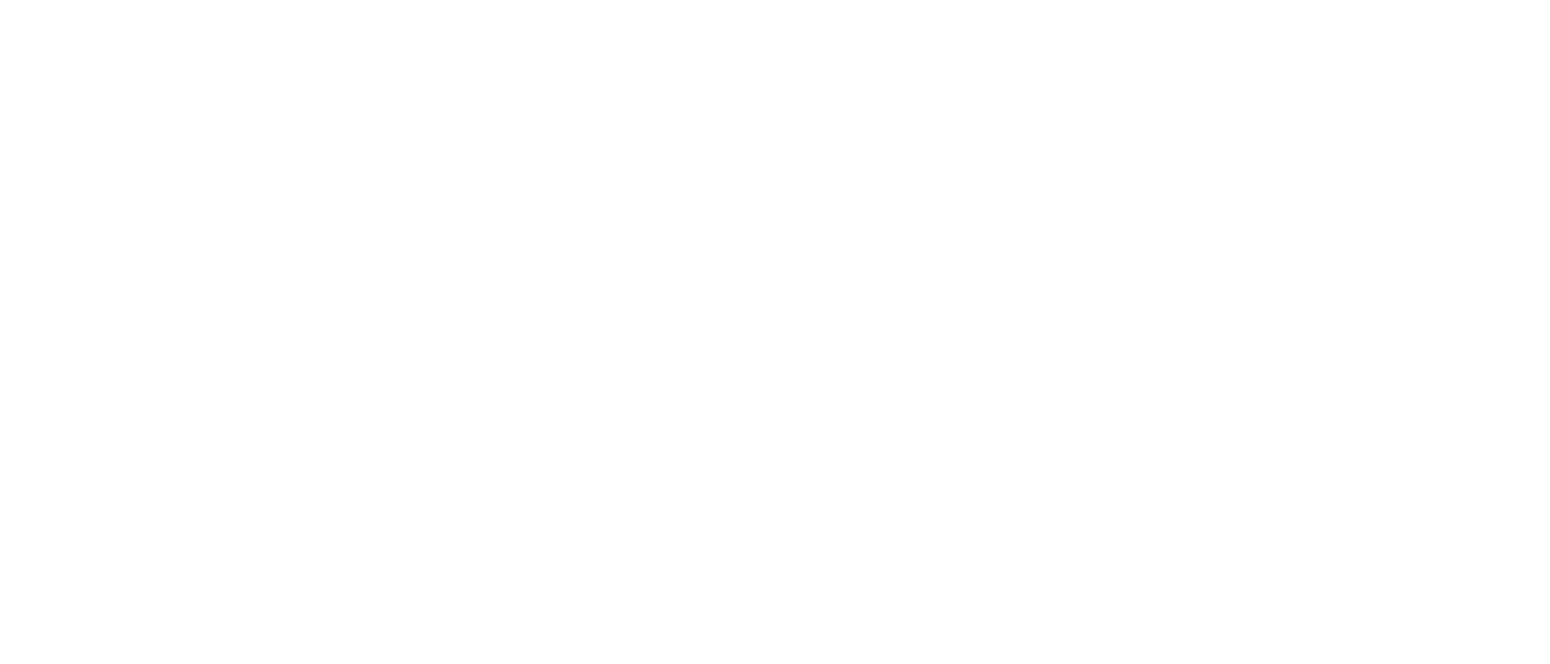
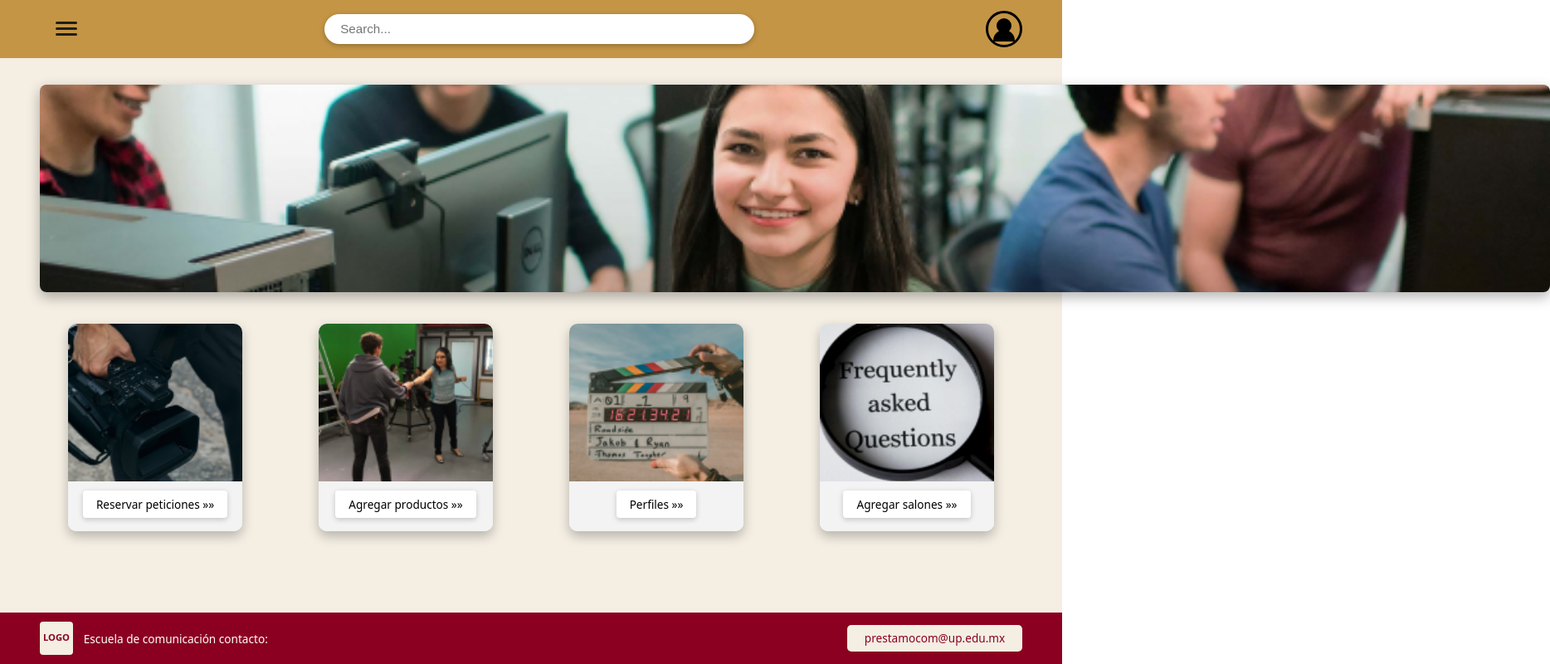
Before and after one commit to 0262370-art/PROYECT_FINAL_FRONT, a React (Vite) app: page /Admin in a window 1280 px wide. Before the commit this address had no page. Shown: the whole page at 83% size, 1868 px wide, since content can reach past the window. Built offline with nearby package versions, Linux system fonts and the light colour scheme.

Commit message:
NOV 18 - ABI

```diff
--- /dev/null
+++ b/src/AdminPage.css
@@ -0,0 +1,226 @@
+/* Fondo general */
+.admin-root {
+    height: 100vh;
+    /* ocupa toda la altura visible */
+    width: 100vw;
+    /* ocupa todo el ancho visible */
+    background-color: #f4eee3;
+    display: flex;
+    flex-direction: column;
+
+
+}
+
+/* ========== HEADER ========== */
+
+.admin-header {
+    display: flex;
+    align-items: center;
+    justify-content: space-between;
+    padding: 0.8rem 3rem;
+    background-color: #c49545;
+    /* dorado */
+}
+
+/* Menú hamburguesa */
+.admin-menu-btn {
+    background: none;
+    border: none;
+    cursor: pointer;
+    display: flex;
+    flex-direction: column;
+    gap: 4px;
+}
+
+.admin-menu-btn span {
+    width: 26px;
+    height: 3px;
+    background-color: #1e1e1e;
+    border-radius: 2px;
+}
+
+/* Buscador */
+.admin-search-wrapper {
+    flex: 1;
+    display: flex;
+    justify-content: center;
+    padding: 0 2rem;
+}
+
+.admin-search-input {
+    width: 60%;
+    max-width: 480px;
+    border-radius: 999px;
+    border: none;
+    padding: 0.6rem 1.2rem;
+    box-shadow: 0 2px 6px rgba(0, 0, 0, 0.25);
+    font-size: 0.95rem;
+}
+
+/* Avatar */
+.admin-avatar {
+    width: 44px;
+    height: 44px;
+    border-radius: 50%;
+    border: 3px solid #000;
+    box-sizing: border-box;
+    position: relative;
+}
+
+.admin-avatar::before {
+    content: "";
+    position: absolute;
+    top: 6px;
+    left: 50%;
+    transform: translateX(-50%);
+    width: 18px;
+    height: 18px;
+    border-radius: 50%;
+    background-color: #000;
+}
+
+.admin-avatar::after {
+    content: "";
+    position: absolute;
+    bottom: 4px;
+    left: 50%;
+    transform: translateX(-50%);
+    width: 26px;
+    height: 14px;
+    border-radius: 999px 999px 0 0;
+    background-color: #000;
+}
+
+/* ========== CONTENIDO ========== */
+
+.admin-main {
+    flex: 1;
+    padding: 2rem 3rem 3.5rem;
+    display: flex;
+    flex-direction: column;
+    gap: 2rem;
+}
+
+/* Banner grande */
+.admin-hero img {
+    width: 1820px;
+    height: 250px;
+    object-fit: cover;
+    border-radius: 8px;
+    box-shadow: 0 6px 16px rgba(0, 0, 0, 0.3);
+}
+
+/* Tarjetas */
+.admin-cards {
+    display: grid;
+    grid-template-columns: repeat(4, minmax(0, 1fr));
+    gap: 1.5rem;
+    justify-items: center;
+}
+
+.admin-card {
+    background-color: #f7f7f7;
+    border-radius: 10px;
+    box-shadow: 0 6px 14px rgba(0, 0, 0, 0.25);
+    overflow: hidden;
+    width: 210px;
+    display: flex;
+    flex-direction: column;
+}
+
+.admin-card img {
+    width: 100%;
+    height: 190px;
+    object-fit: cover;
+}
+
+/* Footer dentro de la tarjeta */
+.admin-card-footer {
+    background-color: #f3f3f3;
+    padding: 0.7rem 1rem 1rem;
+    display: flex;
+    justify-content: center;
+}
+
+.admin-card-footer button {
+    background-color: #ffffff;
+    border: none;
+    padding: 0.45rem 1rem;
+    border-radius: 4px;
+    box-shadow: 0 2px 6px rgba(0, 0, 0, 0.2);
+    font-size: 0.85rem;
+    cursor: pointer;
+}
+
+/* ========== FOOTER ========== */
+
+.admin-footer {
+    background-color: #8b0020;
+    /* rojo UP */
+    color: #ffffff;
+    padding: 0.7rem 3rem;
+    display: flex;
+    justify-content: space-between;
+    align-items: center;
+}
+
+.admin-footer-left {
+    display: flex;
+    align-items: center;
+    gap: 0.8rem;
+}
+
+.admin-shield-placeholder {
+    width: 40px;
+    height: 40px;
+    background-color: #f4eee3;
+    color: #8b0020;
+    font-size: 0.7rem;
+    font-weight: bold;
+    border-radius: 4px;
+    display: flex;
+    align-items: center;
+    justify-content: center;
+}
+
+.admin-footer-text span {
+    font-size: 0.85rem;
+}
+
+.admin-footer-email {
+    border: none;
+    border-radius: 5px;
+    background-color: #f4eee3;
+    color: #8b0020;
+    padding: 0.4rem 1.3rem;
+    font-size: 0.85rem;
+    cursor: pointer;
+}
+
+/* Responsive básico */
+@media (max-width: 900px) {
+    .admin-cards {
+        grid-template-columns: repeat(2, minmax(0, 1fr));
+    }
+
+    .admin-search-input {
+        width: 100%;
+    }
+}
+
+@media (max-width: 600px) {
+    .admin-header {
+        padding: 0.7rem 1rem;
+    }
+
+    .admin-main {
+        padding: 1.5rem 1rem 3rem;
+    }
+
+    .admin-cards {
+        grid-template-columns: 1fr;
+    }
+
+
+
+}
--- a/src/App.jsx
+++ b/src/App.jsx
@@ -2,12 +2,15 @@
 import { Routes, Route } from "react-router-dom";
 import LandingPage from "./components/LandingPage";
 import StudentsPage from "./components/StudentsPage";
+import AdminPage from "./components/AdminPage";
 
 function App() {
   return (
     <Routes>
       <Route path="/" element={<LandingPage />} />
       <Route path="/students" element={<StudentsPage />} />
+      <Route path="/Admin" element={<AdminPage/>} />
+
     </Routes>
   );
 }
--- /dev/null
+++ b/src/components/AdminPage.jsx
@@ -0,0 +1,152 @@
+// src/components/StudentsPage.jsx
+import { useState } from "react";
+import "../AdminPage.css";
+
+// MUI
+import Drawer from "@mui/material/Drawer";
+import List from "@mui/material/List";
+import ListItem from "@mui/material/ListItem";
+import ListItemButton from "@mui/material/ListItemButton";
+import ListItemText from "@mui/material/ListItemText";
+import Box from "@mui/material/Box";
+
+// IMPORTA TUS IMÁGENES REALES AQUÍ
+import heroImg from "../assets/bannergrande.png";        // banner grande
+import cardEquip from "../assets/reservaequipo.png";     // reservar equipo
+import cardSalon from "../assets/reservasalones.png";    // reservar salones
+import cardMisRes from "../assets/misreservas.png";      // mis reservas
+import cardFaq from "../assets/FAQS.png";                // FAQs
+
+export default function AdminPage() {
+  // estado para abrir/cerrar el drawer
+  const [menuOpen, setMenuOpen] = useState(false);
+
+  const toggleDrawer = (open) => () => {
+    setMenuOpen(open);
+  };
+
+  // contenido del menú lateral
+  const drawerContent = (
+    <Box
+      sx={{
+        width: 220,                // ancho del contenedor
+        bgcolor: "#e3dbcf",
+        height: "100%",
+        pt: 4
+      }}
+      role="presentation"
+      onClick={toggleDrawer(false)}
+      onKeyDown={toggleDrawer(false)}
+    >
+      <List>
+        <ListItem disablePadding>
+          <ListItemButton>
+            <ListItemText primary="Equipo" />
+          </ListItemButton>
+        </ListItem>
+
+        <ListItem disablePadding>
+          <ListItemButton>
+            <ListItemText primary="Salones" />
+          </ListItemButton>
+        </ListItem>
+      </List>
+    </Box>
+  );
+
+  return (
+    <div className="admin-root">
+      {/* HEADER */}
+      <header className="admin-header">
+        <button
+          className="admin-menu-btn"
+          aria-label="Menú"
+          onClick={toggleDrawer(true)}   // 👈 abre el drawer
+        >
+          <span />
+          <span />
+          <span />
+        </button>
+
+        <div className="admin-search-wrapper">
+          <input
+            className="admin-search-input"
+            type="text"
+            placeholder="Search..."
+          />
+        </div>
+
+        <div className="admin-avatar" aria-label="Perfil" />
+      </header>
+
+
+
+
+
+      {/* DRAWER DE MUI */}
+      <Drawer
+        anchor="left"          // 👉 si lo quieres del lado derecho, cambia a "right"
+        open={menuOpen}
+        onClose={toggleDrawer(false)}
+      >
+        {drawerContent}
+      </Drawer>
+
+      {/* CONTENIDO PRINCIPAL */}
+      <main className="admin-main">
+        {/* Banner grande */}
+        <section className="admin-hero">
+          <img src={heroImg} alt="Estudiantes en laboratorio" />
+        </section>
+
+        {/* Tarjetas */}
+        <section className="admin-cards">
+          <article className="admin-card">
+            <img src={cardEquip} alt="Cámara de video" />
+            <div className="admin-card-footer">
+              <button>Reservar peticiones »»</button>
+            </div>
+          </article>
+
+          <article className="admin-card">
+            <img src={cardSalon} alt="Set de grabación" />
+            <div className="admin-card-footer">
+              <button>Agregar productos »»</button>
+            </div>
+          </article>
+
+          <article className="admin-card">
+            <img src={cardMisRes} alt="Claqueta" />
+            <div className="admin-card-footer">
+              <button>Perfiles »»</button>
+            </div>
+          </article>
+
+          <article className="admin-card">
+            <img src={cardFaq} alt="Frequent Asked Questions" />
+            <div className="admin-card-footer">
+              <button>Agregar salones »»</button>
+            </div>
+          </article>
+        </section>
+      </main>
+
+
+
+
+      {/* FOOTER */}
+      <footer className="admin-footer">
+        <div className="admin-footer-left">
+          <div className="admin-shield-placeholder">LOGO</div>
+          <div className="admin-footer-text">
+            <span>Escuela de comunicación contacto:</span>
+          </div>
+        </div>
+
+        <button className="admin-footer-email">
+          prestamocom@up.edu.mx
+        </button>
+      </footer>
+    </div>
+  );
+}
--- a/src/components/LandingPage.jsx
+++ b/src/components/LandingPage.jsx
@@ -12,9 +12,10 @@
             <button className="landing-btn">Login UP Students</button>
           </Link>
 
-          <button className="landing-btn">
-            Login Administrators
-          </button>
+          <Link to="/Admin">
+            <button className="landing-btn">Login Administrators</button>
+          </Link>
+
         </section>
 
         <figure className="landing-image-wrapper">
```
